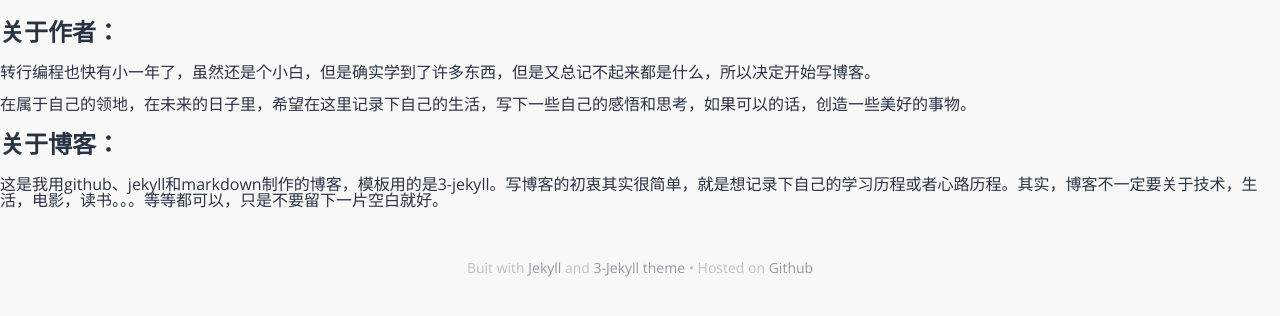
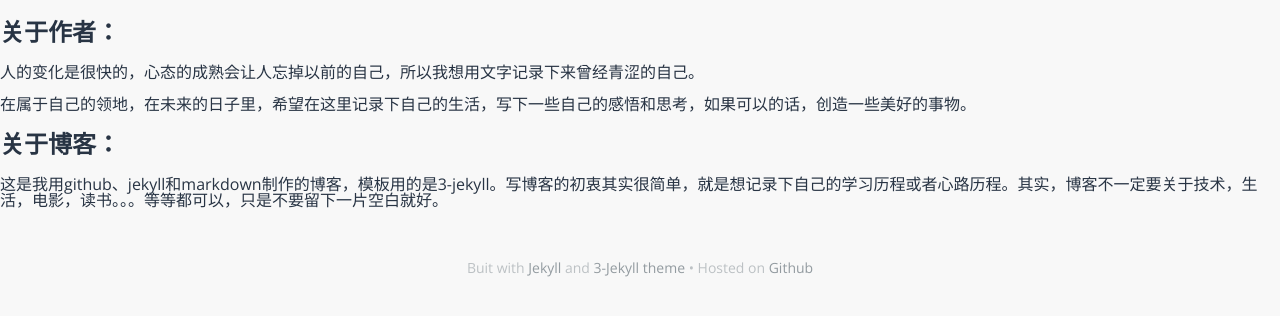
Before and after one commit to Mmasquerada/Mmasquerada.github.io, a Jekyll site: the page built from index.html, in a window 1280 px wide. Shown: the top 316 px of the page. Built offline with Jekyll 4.4.1, drawn with Linux system fonts in a browser that asks for light colours; some web fonts are replaced.

Commit message:
modify about me

```diff
--- a/index.html
+++ b/index.html
@@ -3,7 +3,7 @@ layout: default
 ---
 <article id="post_content">
   <h1 id="post__title">关于作者：</h1>
-  <p><span>    转行编程也快有小一年了，虽然还是个小白，但是确实学到了许多东西，但是又总记不起来都是什么，所以决定开始写博客。</span></p>
+  <p><span>    人的变化是很快的，心态的成熟会让人忘掉以前的自己，所以我想用文字记录下来曾经青涩的自己。</span></p>
   <p>在属于自己的领地，在未来的日子里，希望在这里记录下自己的生活，写下一些自己的感悟和思考，如果可以的话，创造一些美好的事物。</p>
   <h1 id="post__title">关于博客：</h1>
   <p>这是我用github、jekyll和markdown制作的博客，模板用的是3-jekyll。写博客的初衷其实很简单，就是想记录下自己的学习历程或者心路历程。其实，博客不一定要关于技术，生活，电影，读书。。。等等都可以，只是不要留下一片空白就好。
```
Also changed, not shown: 3 other files.
